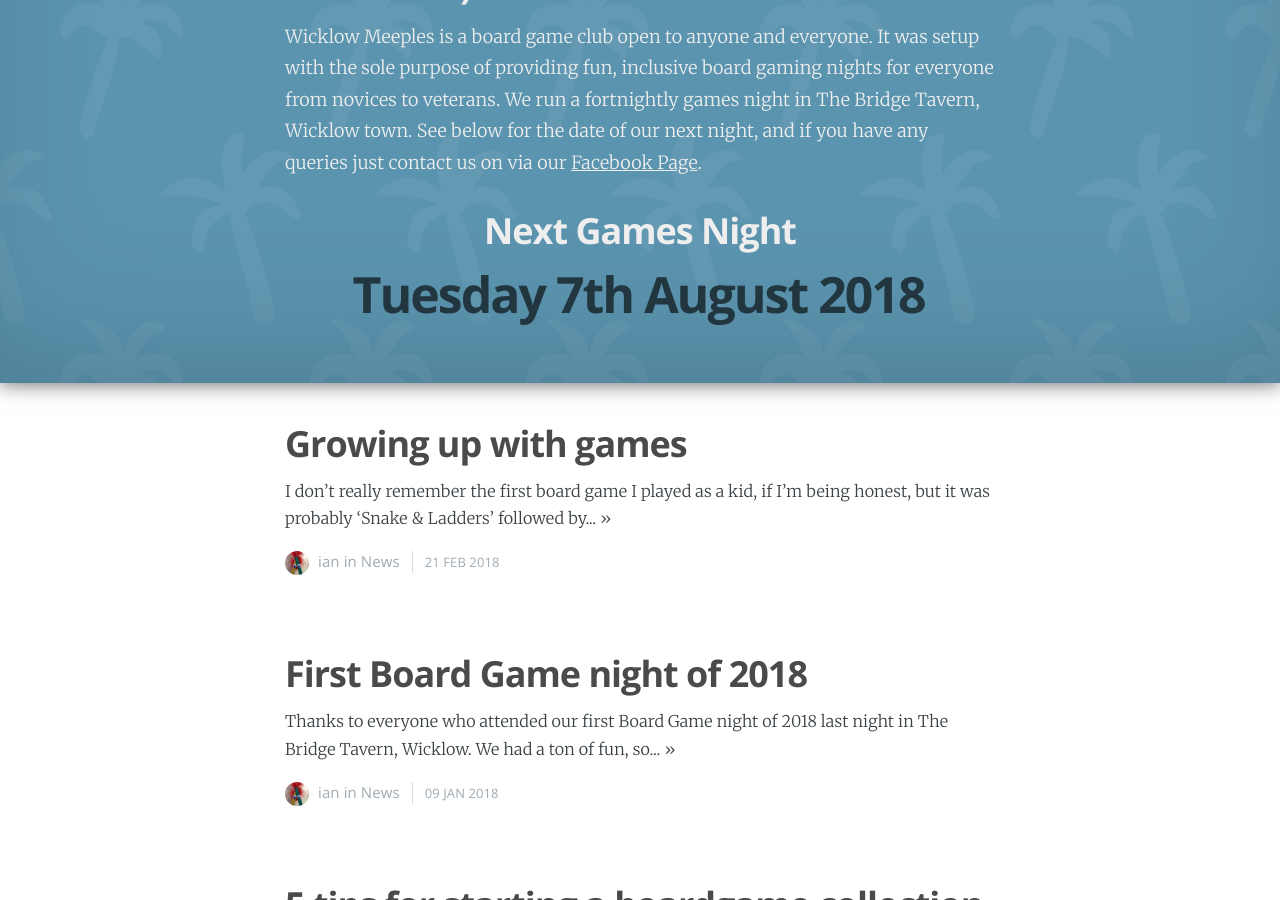
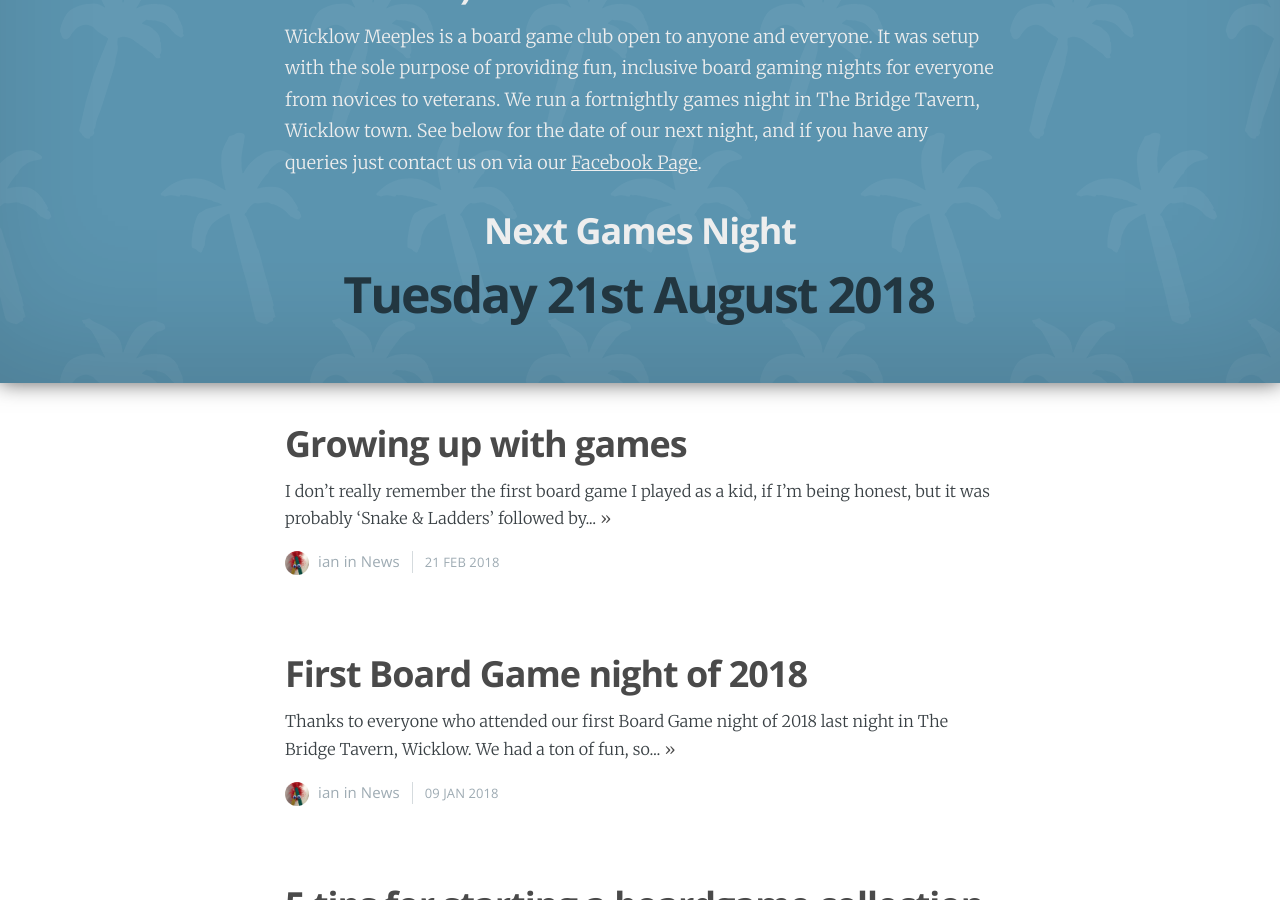
Before and after one commit to owenmcg/owenmcg.github.io, a Jekyll site: the page built from index.html, in a window 1280 px wide and 900 px high, scrolled down 1002 px. Built offline with Jekyll 4.4.1, drawn with Linux system fonts in a browser that asks for light colours; nearby versions of some CDN libraries; the list of posts is cut into pages by our own code.

Commit message:
updated next bgnight date

```diff
--- a/index.html
+++ b/index.html
@@ -37,7 +37,7 @@
         <p class="post-excerpt">Wicklow Meeples is a board game club open to anyone and everyone. It was setup with the sole purpose of providing fun, inclusive board gaming nights for everyone from novices to veterans. We run a fortnightly games night in The Bridge Tavern, Wicklow town. See below for the date of our next night, and if you have any queries just contact us on via our <a href="https://www.facebook.com/wicklowmeeples/">Facebook Page</a>.
         </p>
         <h2 class="center">Next Games Night</h2>
-        <h1 class="center">Tuesday 7th August 2018</h1>
+        <h1 class="center">Tuesday 21st August 2018</h1>
     </div>
 </div>
 <main id="content" class="content" role="main">
```
